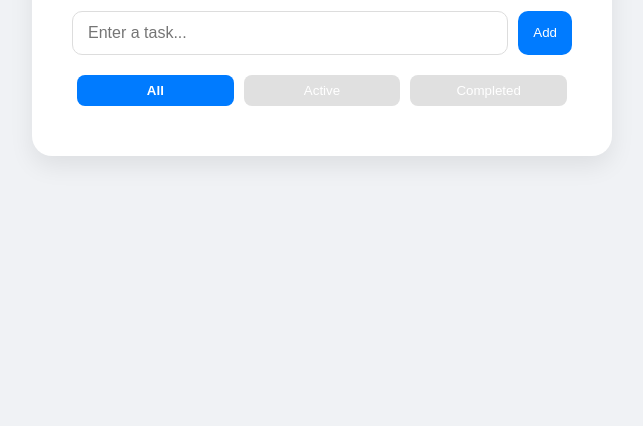
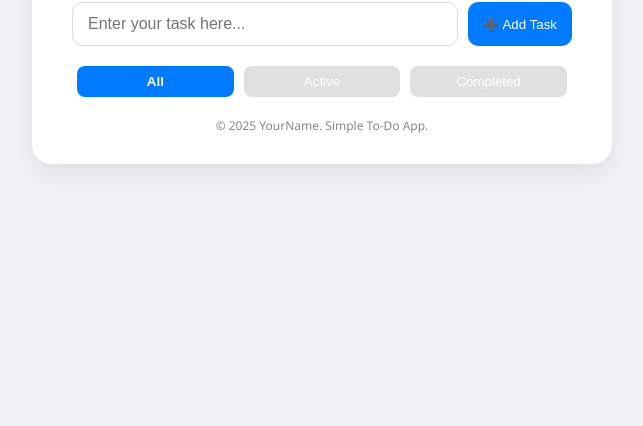
Before and after one commit to Kayzz89b/todo-list-1, a plain HTML site: page index.html in a window 1280 px wide. Shown: the part 374-800 px from the top of the page, without its empty margins (318-961 px from the left). Drawn offline with Linux system fonts and the light colour scheme.

Commit message:
Update index.html

```diff
--- a/index.html
+++ b/index.html
@@ -7,19 +7,27 @@
   <link rel="stylesheet" href="style.css" />
 </head>
 <body>
-  <div class="container">
+  <main class="container">
     <h1>To-Do List</h1>
-    <div class="input-section">
-      <input type="text" id="taskInput" placeholder="Enter a task..." />
-      <button id="addBtn">Add</button>
-    </div>
-    <div class="filters">
+
+    <section class="input-section">
+      <input type="text" id="taskInput" placeholder="Enter your task here..." />
+      <button id="addBtn">➕ Add Task</button>
+    </section>
+
+    <section class="filters">
       <button data-filter="all" class="filter-btn active">All</button>
       <button data-filter="active" class="filter-btn">Active</button>
       <button data-filter="completed" class="filter-btn">Completed</button>
-    </div>
+    </section>
+
     <ul id="taskList"></ul>
-  </div>
+
+    <footer style="text-align:center; margin-top:20px; font-size: 12px; color: #888;">
+      © 2025 YourName. Simple To-Do App.
+    </footer>
+  </main>
+
   <script src="script.js"></script>
 </body>
 </html>
```
